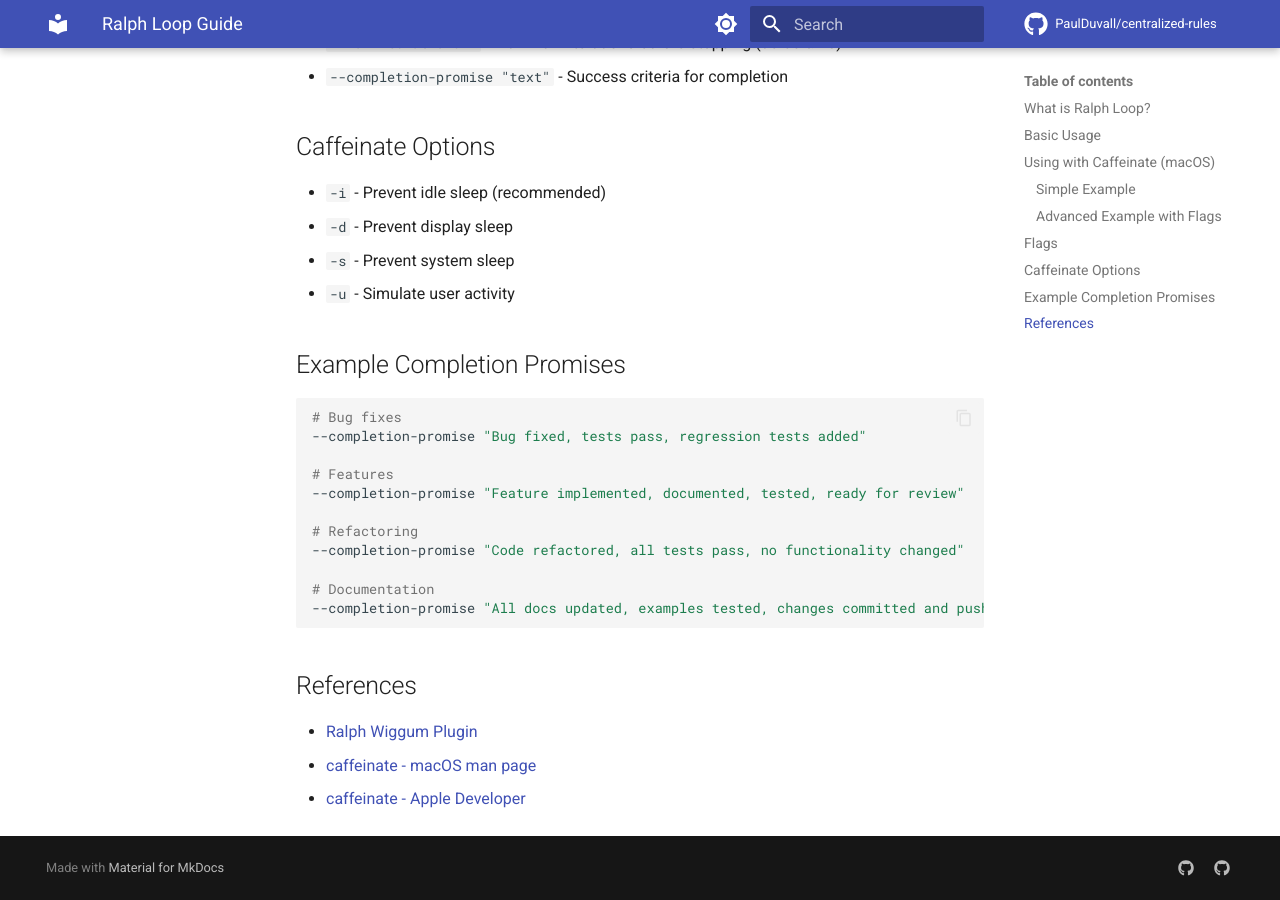
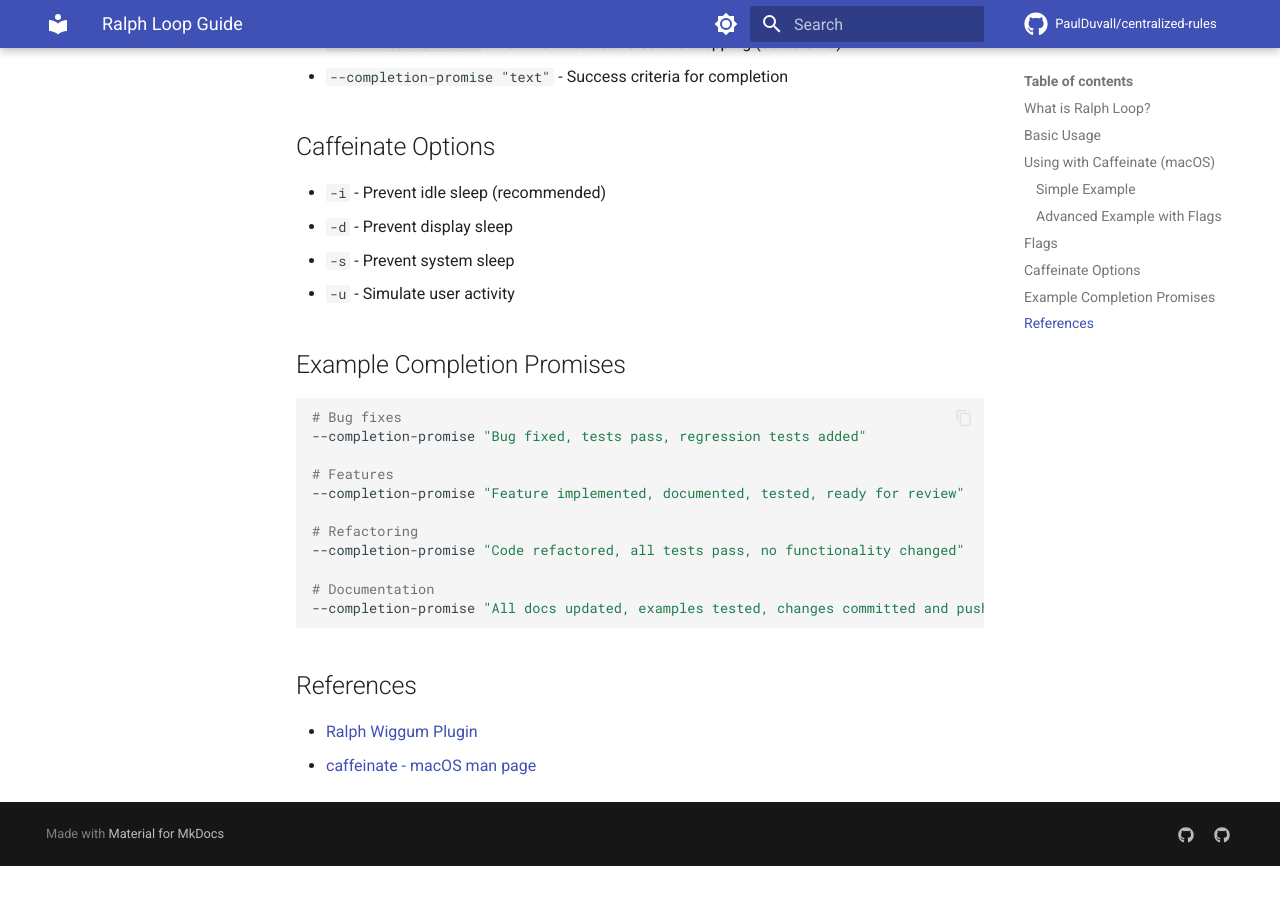
Before and after one commit to PaulDuvall/centralized-rules, an MkDocs documentation site: the page built from docs/ralph-loop-guide.md, in a window 1280 px wide and 900 px high, scrolled down 1053 px. Built offline with MkDocs 1.6.1 and Material for MkDocs 9.7.7, drawn with Linux system fonts in a browser that asks for light colours; comment, search, counter and statistics services are not loaded; after the commit the page ends 1919 px from its top, so only the background shows below that.

Commit message:
docs: remove Apple Developer caffeinate link
Remove broken Apple Developer caffeinate documentation link from ralph-loop-guide.md. The macOS man page link provides sufficient reference documentation.

🤖 Generated with [Claude Code](https://claude.com/claude-code)

Co-Authored-By: Claude Sonnet 4.5 <noreply@anthropic.com>

```diff
--- a/docs/ralph-loop-guide.md
+++ b/docs/ralph-loop-guide.md
@@ -67,4 +67,3 @@ caffeinate -i claude /ralph-loop \
 
 - [Ralph Wiggum Plugin](https://github.com/anthropics/claude-code/tree/main/plugins/ralph-loop)
 - [caffeinate - macOS man page](https://ss64.com/mac/caffeinate.html)
-- [caffeinate - Apple Developer](https://developer.apple.com/library/archive/documentation/Darwin/Reference/ManPages/man8/caffeinate.8.html)
```
